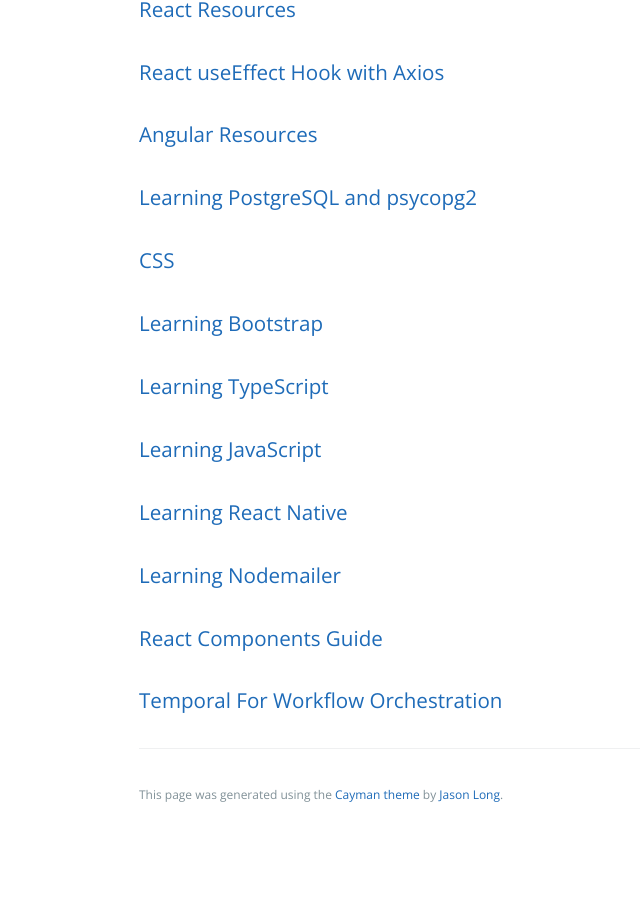
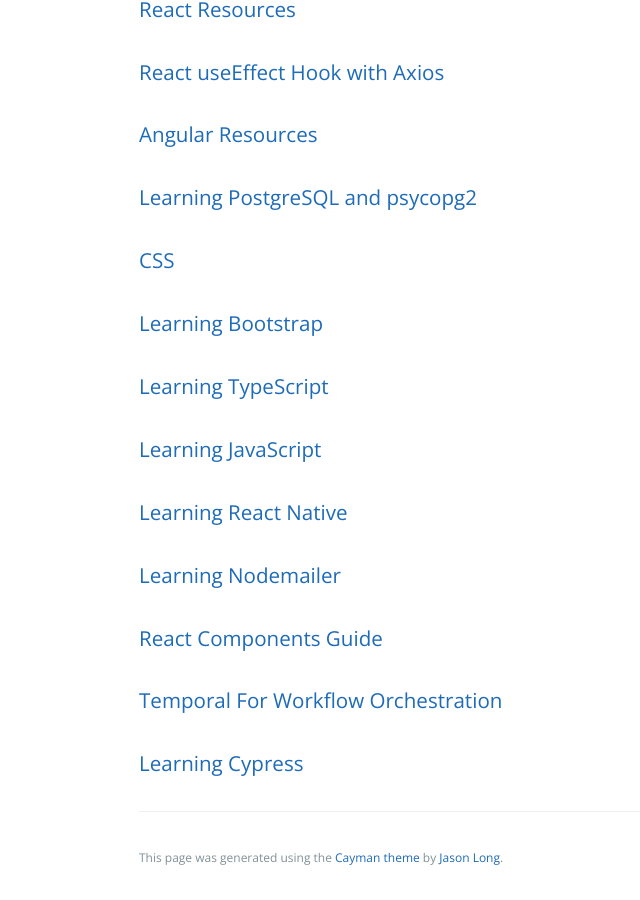
Before and after one commit to learning-software-engineering/learning-software-engineering.github.io, a Jekyll site: the page built from Topics/Tech_Stacks.md, in a window 1280 px wide and 900 px high, scrolled down 730 px. Shown: the whole window, without its empty margins (85-725 px from the left). Built offline with Jekyll 4.4.1, drawn with Linux system fonts in a browser that asks for light colours; our own code applies the rules of GitHub Pages for plain Markdown files; before the commit the page ends 1567 px from its top, so only the background shows below that.

Commit message:
Update Tech_Stacks.md

```diff
--- a/Topics/Tech_Stacks.md
+++ b/Topics/Tech_Stacks.md
@@ -17,3 +17,4 @@
 ### [Learning Nodemailer](./Tech_Stacks/Nodemailer.md)
 ### [React Components Guide](./Tech_Stacks/React_Components.md)
 ### [Temporal For Workflow Orchestration](./Tech_Stacks/Temporal.md)
+### [Learning Cypress](./Tech_Stacks/Cypress.md)
```
